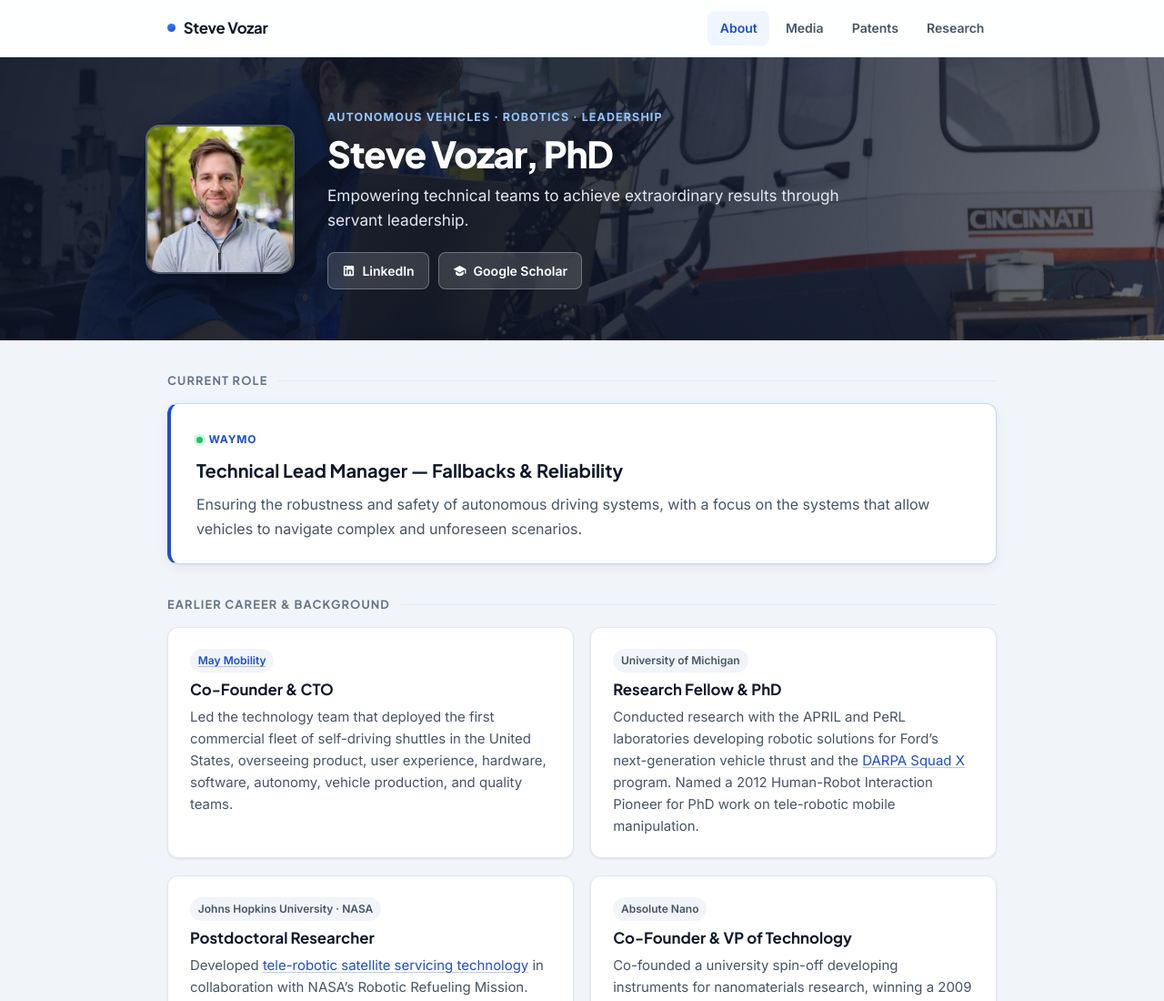
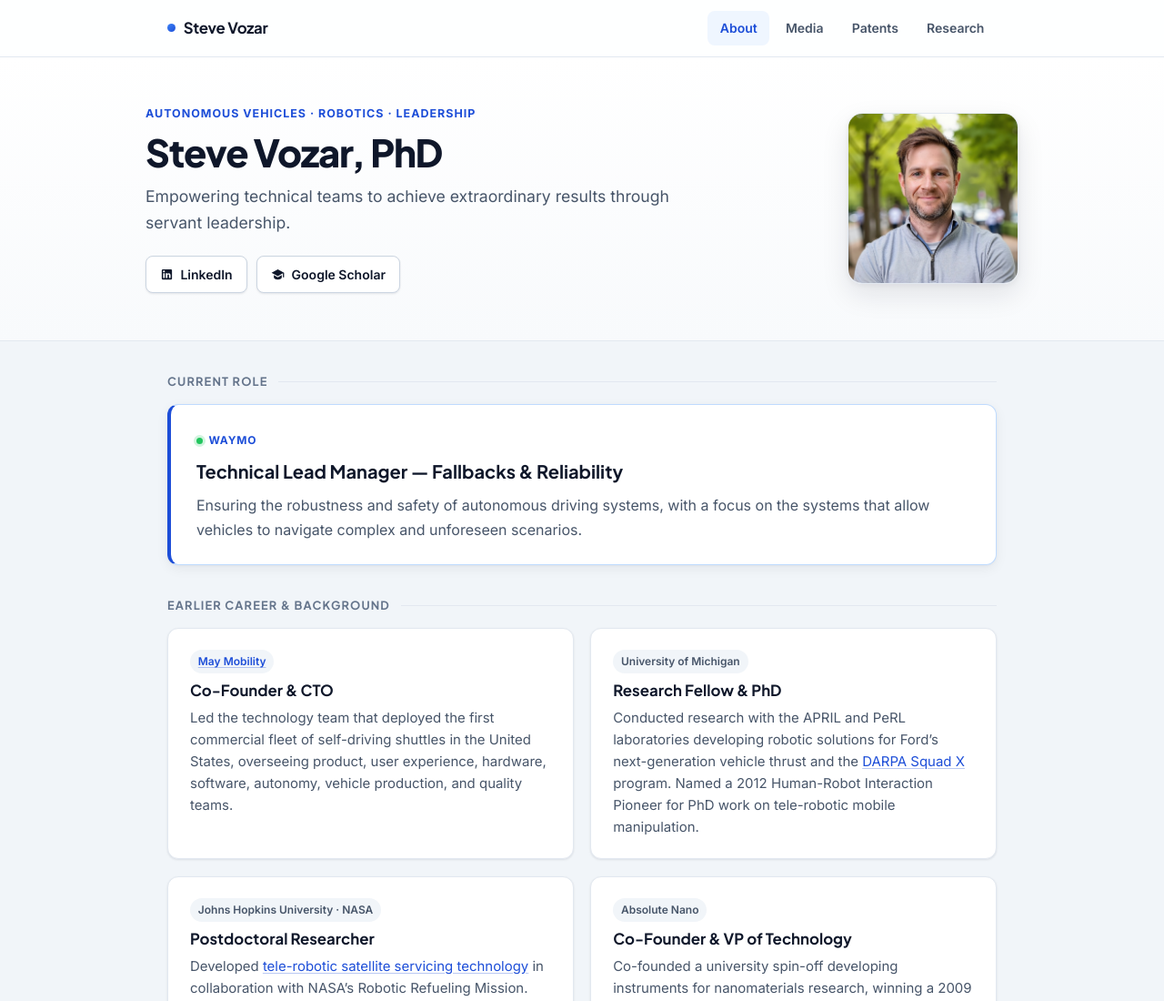
Before and after one commit to svozar/svozar.com, a plain HTML site: page index.html in a window 1280 px wide. Shown: the top 1100 px of the page at 91% size. Drawn offline with Linux system fonts and the light colour scheme.

Commit message:
Use Style 2 light editorial hero with sans-serif typography

```diff
--- a/assets/css/style.css
+++ b/assets/css/style.css
@@ -206,28 +206,22 @@ button:focus-visible {
 }
 
 /* ==========================================================================
-   Photo-Backed Atmospheric Hero — Sans-Serif (About Page)
+   Clean Light Editorial Hero — Sans-Serif (About Page)
    ========================================================================== */
 
 .hero-band {
-  position: relative;
-  overflow: hidden;
-  background-color: #0f172a;
-  background-image:
-    linear-gradient(105deg, rgba(11, 19, 36, 0.92) 0%, rgba(15, 23, 42, 0.8) 55%, rgba(15, 23, 42, 0.58) 100%),
-    url("/assets/img/banner.jpg");
-  background-size: cover;
-  background-position: center 42%;
-  color: #f8fafc;
-  padding: 3.5rem 1.5rem 3.5rem;
+  background: linear-gradient(180deg, #ffffff 0%, #f8fafc 100%);
+  color: var(--text-primary);
+  border-bottom: 1px solid var(--border-color);
+  padding: 3.25rem 1.5rem 3.25rem;
 }
 
 .hero-inner {
   max-width: var(--max-width);
   margin: 0 auto;
   display: grid;
-  grid-template-columns: 164px 1fr;
-  gap: 2.25rem;
+  grid-template-columns: 1fr 188px;
+  gap: 2.75rem;
   align-items: center;
 }
 
@@ -236,48 +230,47 @@ button:focus-visible {
 }
 
 .hero-headshot {
-  order: -1;
-  width: 164px;
-  height: 164px;
+  width: 188px;
+  height: 188px;
   object-fit: cover;
   border-radius: 16px;
-  border: 2px solid rgba(255, 255, 255, 0.28);
-  box-shadow: 0 14px 34px rgba(0, 0, 0, 0.42);
+  border: 1px solid var(--border-color);
+  box-shadow: 0 12px 30px rgba(15, 23, 42, 0.1), 0 2px 6px rgba(15, 23, 42, 0.05);
 }
 
 .hero-eyebrow {
   display: block;
-  margin-bottom: 0.45rem;
+  margin-bottom: 0.55rem;
   font-size: 0.78rem;
   font-weight: 700;
-  letter-spacing: 0.09em;
+  letter-spacing: 0.08em;
   text-transform: uppercase;
-  color: #93c5fd;
+  color: var(--accent);
 }
 
 .hero-name {
-  margin: 0 0 0.6rem;
+  margin: 0 0 0.75rem;
   font-family: var(--font-display);
-  font-size: 2.5rem;
+  font-size: 2.6rem;
   font-weight: 800;
   line-height: 1.1;
   letter-spacing: -0.03em;
-  color: #ffffff;
+  color: var(--text-primary);
 }
 
 .hero-tagline {
   margin: 0;
   max-width: 54ch;
-  font-size: 1.075rem;
+  font-size: 1.1rem;
   line-height: 1.6;
-  color: #e2e8f0;
+  color: var(--text-secondary);
 }
 
 .hero-links {
   display: flex;
   flex-wrap: wrap;
   gap: 0.65rem;
-  margin-top: 1.35rem;
+  margin-top: 1.4rem;
 }
 
 .hero-link-pill {
@@ -287,20 +280,19 @@ button:focus-visible {
   padding: 0.48rem 0.95rem;
   font-size: 0.875rem;
   font-weight: 600;
-  color: #ffffff;
-  background: rgba(255, 255, 255, 0.14);
-  backdrop-filter: blur(8px);
-  -webkit-backdrop-filter: blur(8px);
-  border: 1px solid rgba(255, 255, 255, 0.28);
+  color: var(--text-primary);
+  background: var(--bg-surface);
+  border: 1px solid var(--border-strong);
   border-radius: var(--radius-sm);
   text-decoration: none;
-  transition: border-color 0.15s ease, background-color 0.15s ease, transform 0.15s ease;
+  box-shadow: var(--shadow-sm);
+  transition: border-color 0.15s ease, color 0.15s ease, background-color 0.15s ease, transform 0.15s ease;
 }
 
 .hero-link-pill:hover {
-  color: #ffffff;
-  background: rgba(37, 99, 235, 0.55);
-  border-color: rgba(147, 197, 253, 0.75);
+  color: var(--accent);
+  background: var(--accent-soft);
+  border-color: var(--accent-light);
   transform: translateY(-1px);
   text-decoration: none;
 }
@@ -311,40 +303,38 @@ button:focus-visible {
   flex-shrink: 0;
 }
 
-/* Subpage Clean Sans-Serif Header Band */
+/* Subpage Editorial Header Band */
 .page-banner {
-  background: #ffffff;
+  background: linear-gradient(180deg, #ffffff 0%, #f8fafc 100%);
   color: var(--text-primary);
   border-bottom: 1px solid var(--border-color);
-  padding: 2.15rem 1.5rem 2rem;
+  padding: 2.25rem 1.5rem 2rem;
 }
 
 .page-banner-inner {
   max-width: var(--max-width);
   margin: 0 auto;
-  border-left: 4px solid var(--accent);
-  padding-left: 1.15rem;
 }
 
 .page-banner .page-title {
   margin: 0;
   font-family: var(--font-display);
-  font-size: 2rem;
+  font-size: 2.1rem;
   font-weight: 800;
   letter-spacing: -0.025em;
   color: var(--text-primary);
 }
 
 .page-banner-sub {
-  margin: 0.45rem 0 0;
+  margin: 0.5rem 0 0;
   max-width: 64ch;
-  font-size: 0.98rem;
+  font-size: 1rem;
   color: var(--text-secondary);
 }
 
 .page-banner .breadcrumb {
   color: var(--text-muted);
-  margin-bottom: 0.45rem;
+  margin-bottom: 0.5rem;
 }
 
 .page-banner .breadcrumb a {
```
